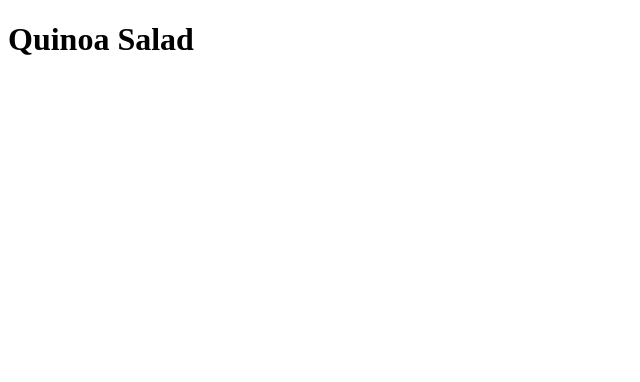
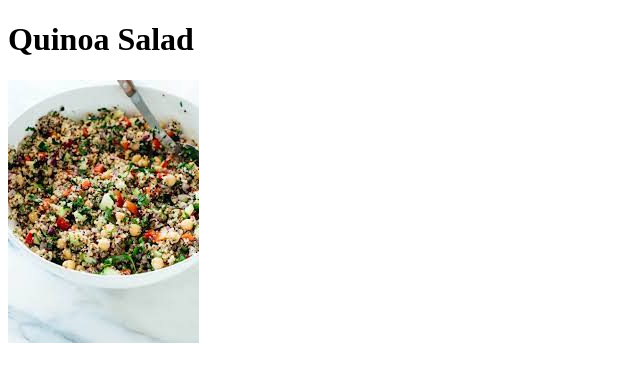
Before and after one commit to DohBae/Recipes-Project-The-Odin-Project-, a plain HTML site: page recipes/quinoa-salad.html in a window 1280 px wide. Shown: the whole page, without its empty margins (0-640 px from the left). Drawn offline with Linux system fonts and the light colour scheme.

```diff
--- a/recipes/quinoa-salad.html
+++ b/recipes/quinoa-salad.html
@@ -7,5 +7,6 @@
 
     <body>
         <h1>Quinoa Salad</h1>
+        <img src="../images/quinoasalad.jpg" alt="Picture of a quinoa salad">
     </body>
 </html>
```
